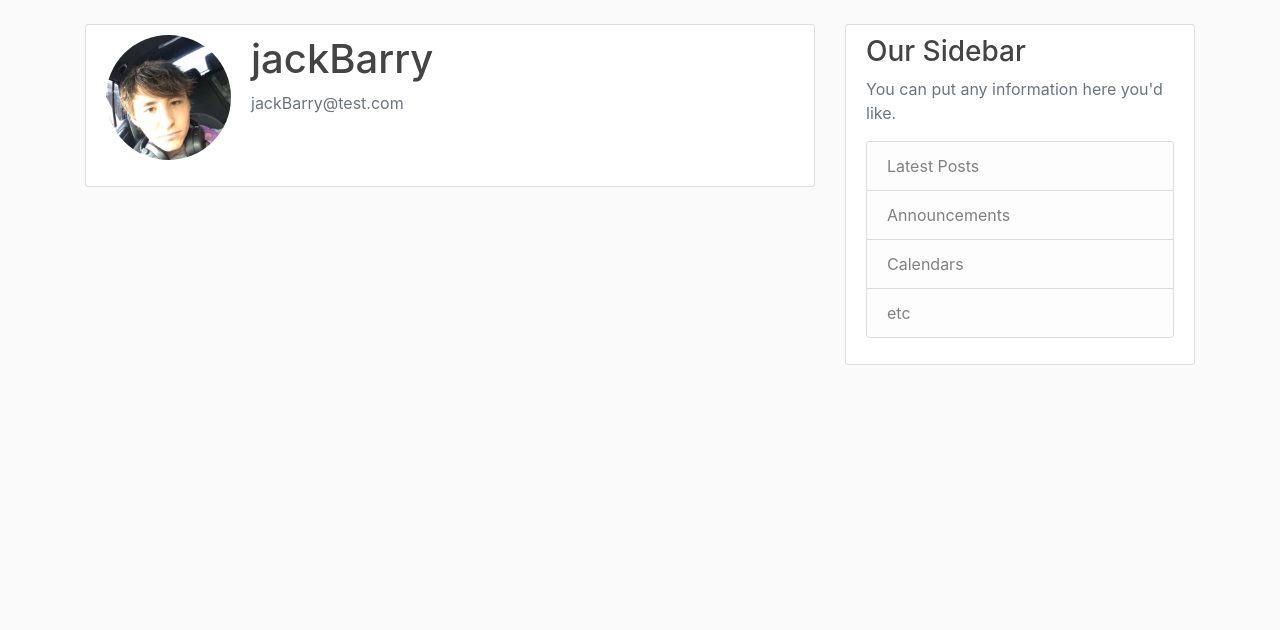
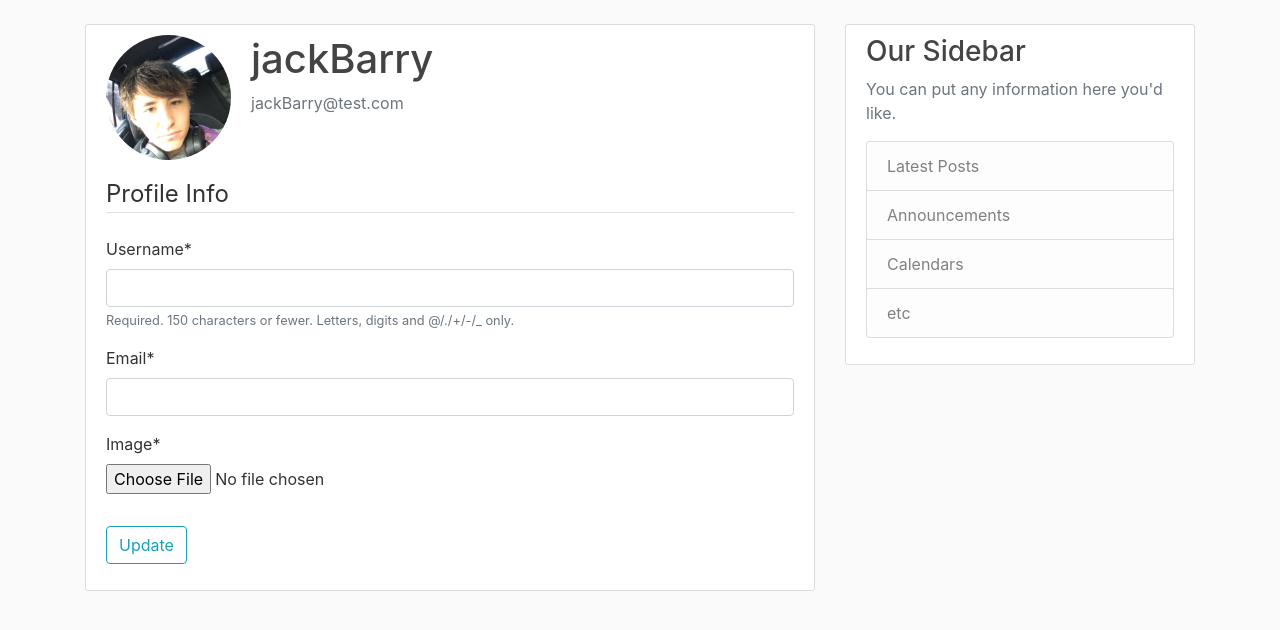
Before and after one commit to 1sdc0d3r/Django-Blog, a Django app: page /profile/ in a window 1280 px wide. Shown: the part 56-686 px from the top of the page. Run offline with Django 3.2, Linux system fonts and the light colour scheme; a user stored in the database is signed in; data comes from the database, SQL or seed files in the repository; some libraries are stand-ins or nearby versions.

Commit message:
created forms for user update

```diff
--- a/django_project/templates/users/profile.html
+++ b/django_project/templates/users/profile.html
@@ -9,7 +9,18 @@
             <p class="text-secondary">{{ user.email }}</p>
         </div>
     </div>
-    <!-- FORM HERE -->
+    <!-- enctype needed for img-->
+    <form method="POST" enctype="multipart/form-data">
+        {% csrf_token %}
+        <fieldset class="form-group">
+            <legend class="border-bottom mb-4">Profile Info</legend>
+            {{ u_form|crispy }}
+            {{ p_form|crispy }}
+        </fieldset>
+        <div class="form-group">
+            <button class="btn btn-outline-info" type="submit">Update</button>
+        </div>
+    </form>
 </div>
 
-{%endblock content%}
+{% endblock content %}
--- a/django_project/users/forms.py
+++ b/django_project/users/forms.py
@@ -1,6 +1,7 @@
 from django import forms
 from django.contrib.auth.models import User
 from django.contrib.auth.forms import UserCreationForm
+from .models import Profile
 
 
 class UserRegisterForm(UserCreationForm):
@@ -9,3 +10,17 @@ class UserRegisterForm(UserCreationForm):
     class Meta:
         model = User
         fields = ['username', 'email', 'password1', 'password2']
+
+
+class UserUpdateForm(forms.ModelForm):
+    email = forms.EmailField()
+
+    class Meta:
+        model = User
+        fields = ['username', 'email']
+
+
+class ProfileUpdateForm(forms.ModelForm):
+    class Meta:
+        model = Profile
+        fields = ['image']
--- a/django_project/users/views.py
+++ b/django_project/users/views.py
@@ -1,7 +1,7 @@
 from django.shortcuts import render, redirect
 # from django.contrib.auth.forms import UserCreationForm
 from django.contrib import messages
-from .forms import UserRegisterForm
+from .forms import UserRegisterForm, UserUpdateForm, ProfileUpdateForm
 from django.contrib.auth.decorators import login_required
 
 
@@ -22,7 +22,15 @@ def register(request):
 
 @login_required
 def profile(request):
-    return render(request, 'users/profile.html')
+    u_form = UserUpdateForm()
+    p_form = ProfileUpdateForm()
+
+    context = {
+        'u_form': u_form,
+        'p_form': p_form
+    }
+
+    return render(request, 'users/profile.html', context)
 
 
 # messages.debug
```
